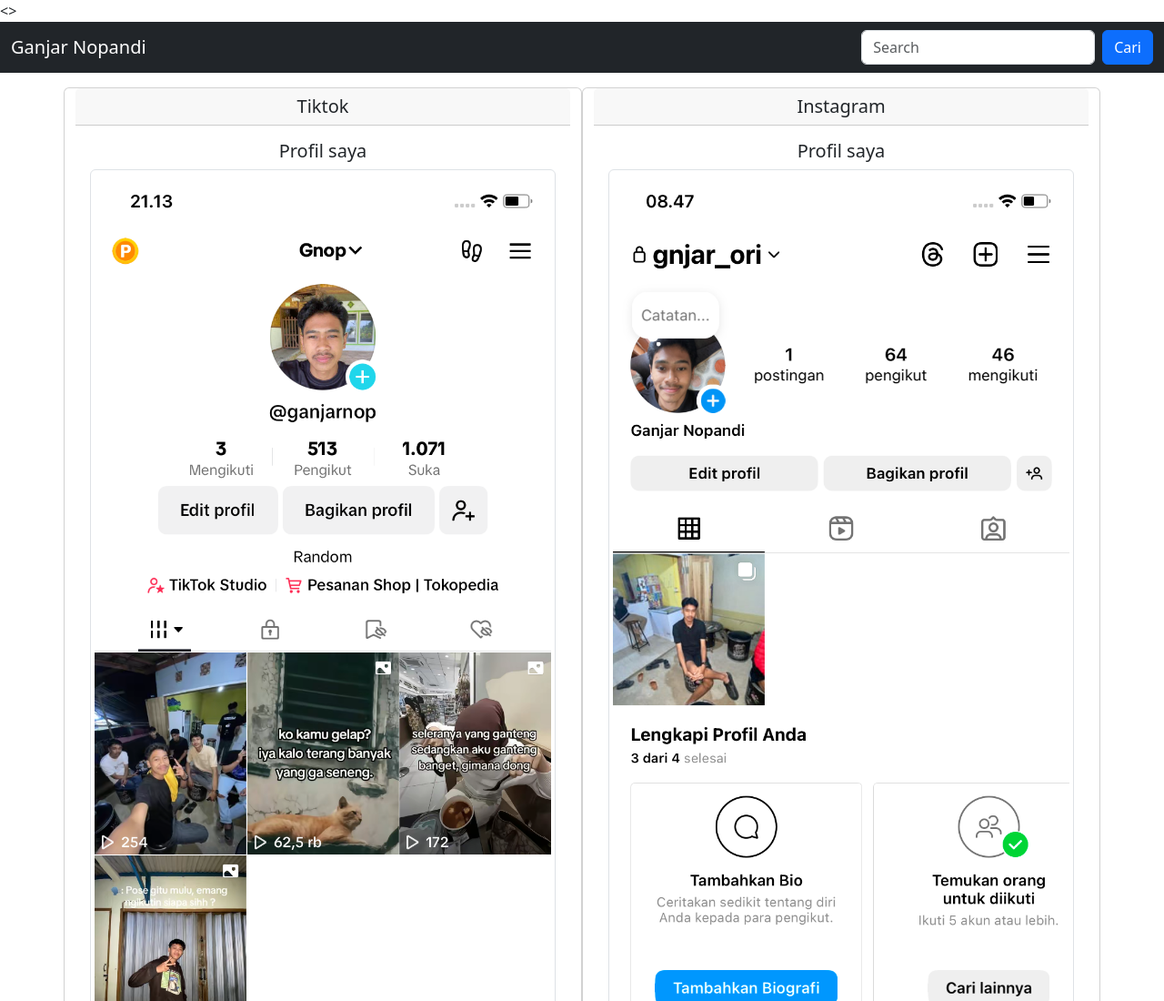
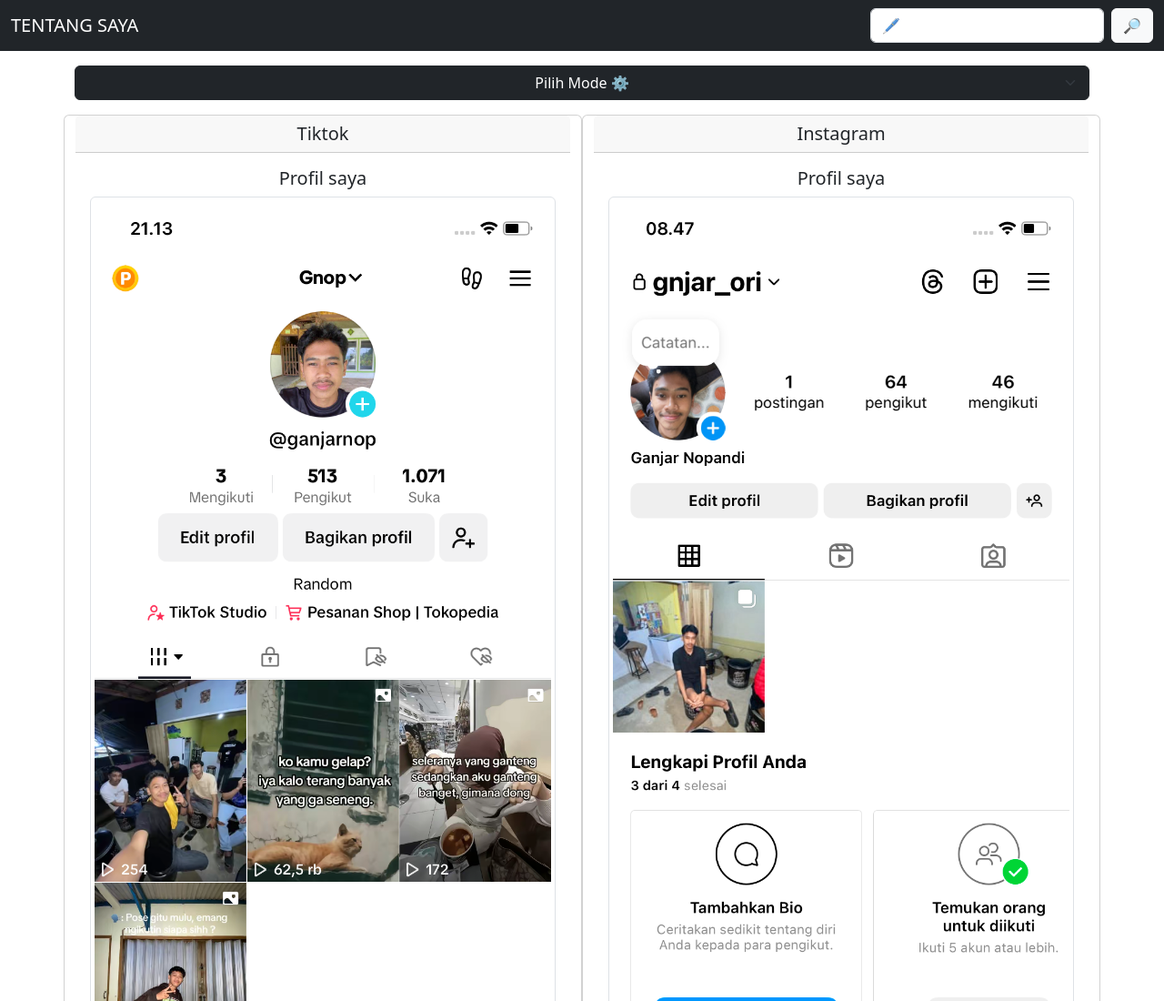
Before and after one commit to ganjarnop/pizzahot, a plain HTML site: page index.html in a window 1280 px wide. Shown: the top 1100 px of the page at 91% size. Drawn offline with nearby package versions, Linux system fonts and the light colour scheme.

Commit message:
Add files via upload

```diff
--- a/index.html
+++ b/index.html
@@ -11,22 +11,34 @@
 </head>
 
 <body>
-    <>
+
         <!-- ini navbar -->
         <nav class="navbar bg-dark navbar-dark">
             <div class="container-fluid">
-                <a class="navbar-brand">Ganjar Nopandi</a>
+                <a class="navbar-brand">TENTANG SAYA</a>
                 <form class="d-flex" role="search">
-                    <input class="form-control me-2" type="search" placeholder="Search" aria-label="Search">
-                    <button class="btn btn-primary" type="submit">Cari</button>
+                    <input class="form-control me-2" type="search" placeholder="🖊" aria-label="Search">
+                    <button class="btn btn-light" type="submit">🔎</button>
                 </form>
             </div>
         </nav>
         <!-- navbar end -->
 
-        <!--carousel-->
+        <!--select-->
+        <div class="container mt-3 text-center">
+            <div class="">
+                <div class="">
+                    <select class="form-select btn btn-dark" aria-label="Default select example">
+                        <option selected>Pilih Mode ⚙</option>
+                        <option value="1">Biasa🙂</option>
+                        <option value="2">Ngeri😡</option>
+                        <option value="3">Brutal💀</option>
+                    </select>
+                </div>
+            </div>
+        </div>
 
-        <!--carousel end-->
+        <!--select end end-->
 
         <!-- content 1 -->
         <div class="container mt-3 text-center">
@@ -37,7 +49,8 @@
                         <h5 class="card-title">Profil saya</h5>
                         <img src="tt.PNG" class="img-thumbnail" alt="...">
                         <p class="card-text"></p>
-                        <a href="https://www.tiktok.com/@ganjarnop?_t=8pLoBscd6O0&_r=1" class="btn btn-primary">Klik disini</a>
+                        <a href="https://www.tiktok.com/@ganjarnop?_t=8pLoBscd6O0&_r=1" class="btn btn-primary">Klik
+                            disini</a>
                     </div>
                 </div>
                 <div class="card col-sm-6">
@@ -46,7 +59,8 @@
                         <h5 class="card-title">Profil saya</h5>
                         <img src="ig.PNG" class="img-thumbnail" alt="...">
                         <p class="card-text"></p>
-                        <a href="https://www.instagram.com/gnjar_ori?igsh=MTJjZTdsazFrYTdkbA%3D%3D&utm_source=qr" class="btn btn-primary">Klik disini</a>
+                        <a href="https://www.instagram.com/gnjar_ori?igsh=MTJjZTdsazFrYTdkbA%3D%3D&utm_source=qr"
+                            class="btn btn-primary">Klik disini</a>
                     </div>
                 </div>
                 <div class="card col-sm-6">
```
